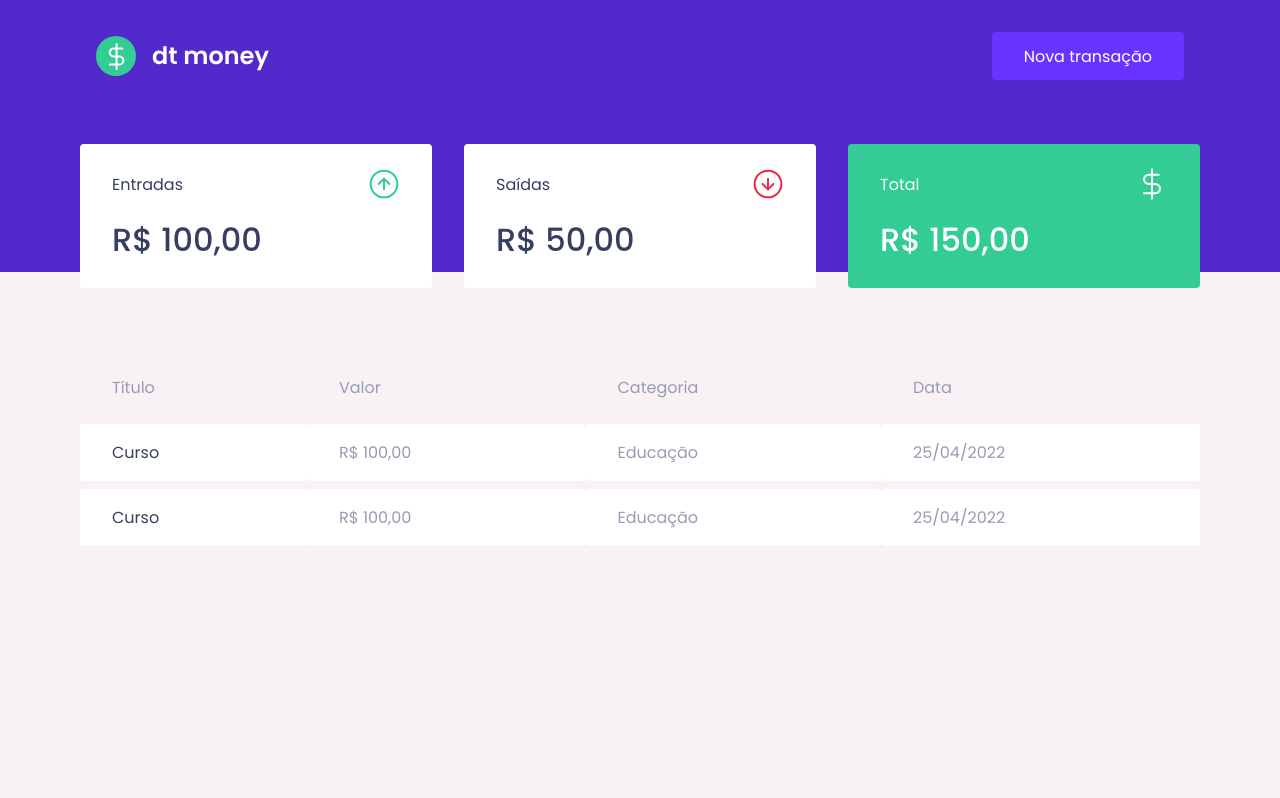
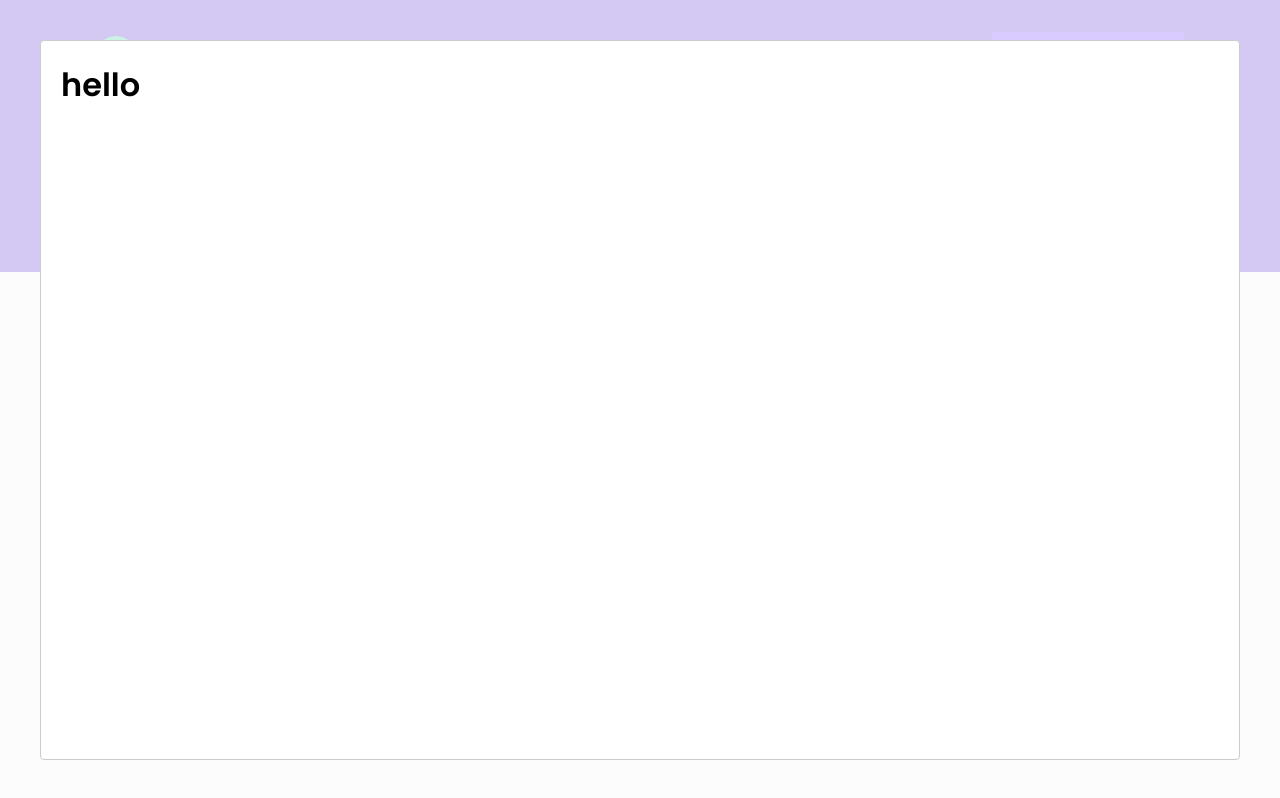
Before and after one commit to ignite-bootcamp/dtmoney, a React (Create React App) app: page / in a window 1280 px wide. Both pictures are taken after a click on the button "Nova transação". Built offline with nearby package versions, Linux system fonts and the light colour scheme.

Commit message:
feat(modal): adding functionality to open and close modal

```diff
--- a/package.json
+++ b/package.json
@@ -26,6 +26,7 @@
     "@types/node": "^16.7.13",
     "@types/react": "^18.0.0",
     "@types/react-dom": "^18.0.0",
+    "@types/react-modal": "^3.13.1",
     "@types/styled-components": "^5.1.25",
     "@typescript-eslint/eslint-plugin": "^5.23.0",
     "@typescript-eslint/parser": "^5.23.0",
--- a/src/App.tsx
+++ b/src/App.tsx
@@ -1,12 +1,25 @@
+import { useState } from 'react';
+import Modal from 'react-modal';
 import { Dashboard } from './components/Dashboard';
 import { Header } from './components/Header';
 import { GlobalStyles } from './styles/global';
 
+Modal.setAppElement('#root');
+
 function App() {
+  const [isNewTransactionModalOpen, setIsNewTransactionModalOpen] =
+    useState(false);
   return (
     <>
-      <Header />
+      <Header onOpenNewTransaction={() => setIsNewTransactionModalOpen(true)} />
       <Dashboard />
+
+      <Modal
+        onRequestClose={() => setIsNewTransactionModalOpen(false)}
+        isOpen={isNewTransactionModalOpen}
+      >
+        <h1>hello</h1>
+      </Modal>
       <GlobalStyles />
     </>
   );
--- a/src/components/Header/index.tsx
+++ b/src/components/Header/index.tsx
@@ -1,12 +1,18 @@
 import logo from '../../assets/logo.svg';
 import { Container, Content } from './styles';
 
-export function Header() {
+type HeaderProps = {
+  onOpenNewTransaction: () => void;
+};
+
+export function Header({ onOpenNewTransaction }: HeaderProps) {
   return (
     <Container>
       <Content>
         <img src={logo} alt="dtmoney" />
-        <button type="button">Nova transação</button>
+        <button onClick={onOpenNewTransaction} type="button">
+          Nova transação
+        </button>
       </Content>
     </Container>
   );
```
Also changed, not shown: 1 other file (tests, documents, lock files or other folders).
